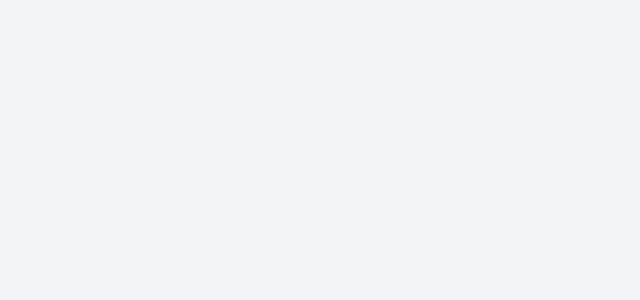
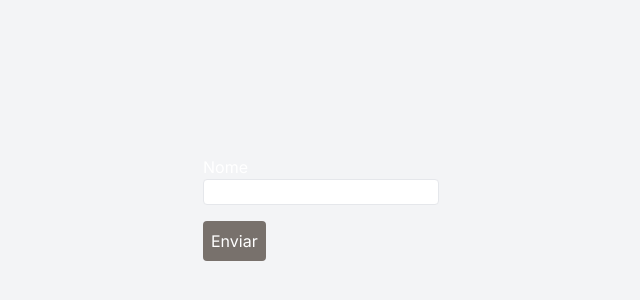
Before and after one commit to Guilhermefariah/UserPortal, a Next.js app: page / in a window 1280 px wide. Shown: the part 192-492 px from the top of the page, without its empty margins (319-959 px from the left). Built offline with nearby package versions, Linux system fonts and the light colour scheme.

Commit message:
incluindo formulario

```diff
--- a/src/app/page.tsx
+++ b/src/app/page.tsx
@@ -1,10 +1,10 @@
-
+import Form from "@/components/form"
 
 const Page: React.FC = () => {
   return (
     <div>
       <main className="flex items-center justify-center min-h-screen bg-gray-100" >
-
+        <Form />
       </main>
     </div>
   )
```
